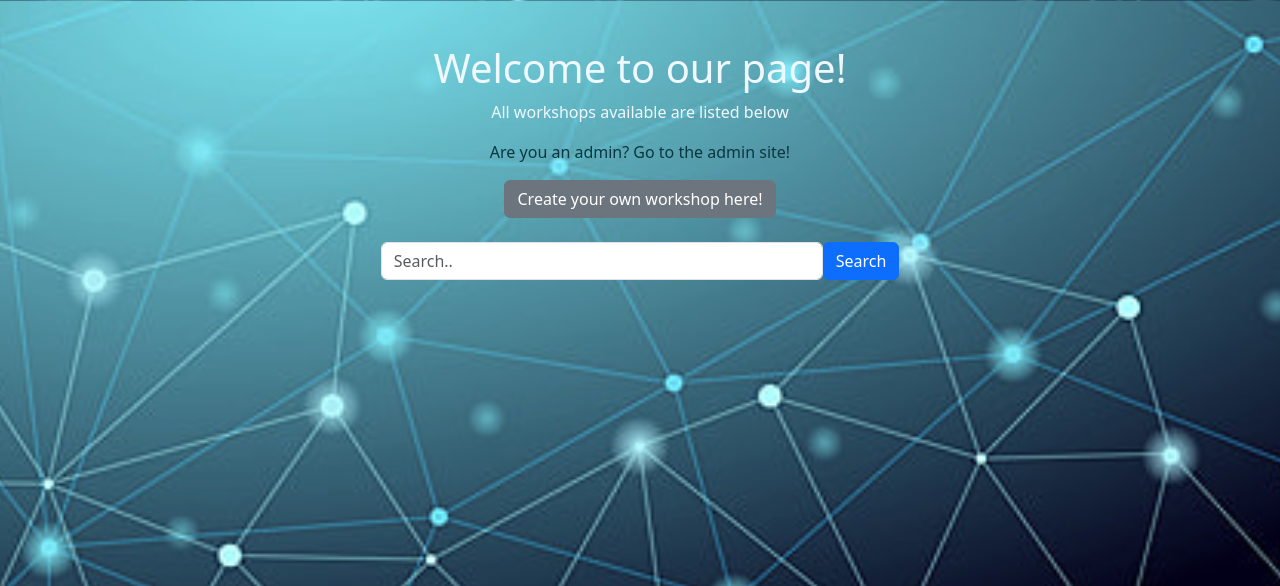
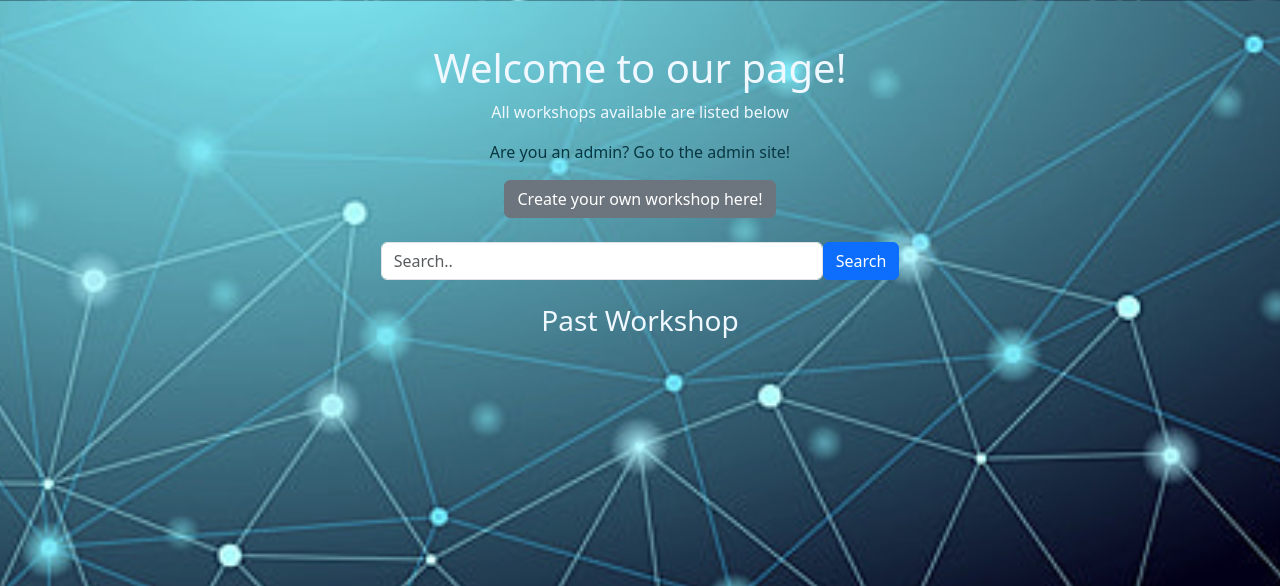
Before and after one commit to GraceCeline/Workshop, a Django app: page /workshop/ in a window 1280 px wide. Shown: the top 586 px of the page. Run offline with Django 5.2, Linux system fonts and the light colour scheme; data that the repository does not hold is empty; some libraries are stand-ins or nearby versions.

Commit message:
working progress

```diff
--- a/myworkshop/settings.py
+++ b/myworkshop/settings.py
@@ -117,8 +117,11 @@ TIME_ZONE = 'UTC'
 
 USE_I18N = True
 
+USE_L10N = True
+
 USE_TZ = True
 
+DATE_INPUT_FORMATS = ('%d/%m/%Y')
 
 # Static files (CSS, JavaScript, Images)
 # https://docs.djangoproject.com/en/5.0/howto/static-files/
--- a/myworkshop/urls.py
+++ b/myworkshop/urls.py
@@ -18,6 +18,7 @@ from django.contrib import admin
 from django.urls import include, path
 
 urlpatterns = [
+    path('', include('django.contrib.auth.urls')),
     path('admin/', admin.site.urls),
     path('workshop/', include("workshop.urls"))
 ]
--- a/workshop/templates/workshop/detail_workshop.html
+++ b/workshop/templates/workshop/detail_workshop.html
@@ -14,7 +14,7 @@
             <p>End Time: {{ workshop.end_time }}</p>
             <h2>Tools</h2>
             <ul>
-                {% for tool in workshop.tools.all %}
+                {% for tool in workshop.tool.all %}
                     <li>{{ tool.tool }}</li>
                 {% endfor %}
             </ul>
--- a/workshop/templates/workshop/homepage.html
+++ b/workshop/templates/workshop/homepage.html
@@ -23,6 +23,7 @@
     <div class="workshops">
         <div class="row justify-content-space-around">
         {% for workshop in workshop_list %}
+            {% if not workshop.past_workshop %}
                 <div class="col-md-4">
                     <div class="card mb-4">
                         <div class="card-body">
@@ -33,30 +34,35 @@
                         </div>
                     </div>
                 </div>
+            {% endif %}
 
             {% if forloop.counter|divisibleby:3 and not forloop.last %}
                 </div><div class="row justify-content-start">
             {% endif %}
         {% endfor %}
-        <!-- <table class="table table-borderless mx-auto my-2" style="width: 50%; z-index: 1;"
-            <thead class="mb-4">
-                <th scope="col">Workshop</th>
-                <th scope="col">Date</th>
-                <th scope="col">Edit Workshop</th>
-                <th scope="col">Delete Workshop</th>
-            </thead>
-            <tbody>
+    </div>
+    <h3>Past Workshop</h3>
+    <div class="row ">
         {% for workshop in workshop_list %}
-                <tr>
-                    <th scope="row"><a href="{% url 'workshop:details' workshop.id %}">{{ workshop.workshop_title }}</a></th>
-                    <td>{{ workshop.date }}</td>
-                    <td><a href="{% url 'workshop:edit_workshop' workshop.id %}" class="btn btn-warning" role="button">Edit</a></td>
-                    <td><a href="{% url 'workshop:delete_workshop' workshop.id %}" class="btn btn-danger" role="button">Delete</a></td>
-                </tr>
+            {% if workshop.past_workshop %}
+                <div class="col-md-4">
+                    <div class="card bg-secondary-subtle mb-4">
+                        <div class="card-body">
+                            <h5 class="card-title"><a href="{% url 'workshop:details' workshop.id %}">{{ workshop.workshop_title }}</a></h5>
+                            <p class="card-text">{{ workshop.description }}</p>
+                            <a href="{% url 'workshop:edit_workshop' workshop.id %}" class="btn btn-warning" role="button">Edit</a>
+                            <a href="{% url 'workshop:delete_workshop' workshop.id %}" class="btn btn-danger" role="button">Delete</a>
+                        </div>
+                    </div>
+                </div>
+            {% endif %}
+
+            {% if forloop.counter|divisibleby:3 and not forloop.last %}
+                </div><div class="row justify-content-start">
+            {% endif %}
         {% endfor %}
-            </tbody>
-        </table>> -->
          </div>
+
     </div>
 </body>
 </html>
--- a/workshop/views.py
+++ b/workshop/views.py
@@ -1,3 +1,5 @@
+from django.db.models import Q
+from django.core.paginator import Paginator
 from django.shortcuts import get_object_or_404, render, redirect,reverse
 from django.http import HttpResponse, HttpResponseRedirect
 from django.template import loader
@@ -9,11 +11,18 @@ import logging
 class ListWorkshop(generic.ListView):
     template_name = "workshop/homepage.html"
     context_object_name = "workshop_list"
+    paginate_by = 12
 
     def get_queryset(self):
         logging.info("Get Data")
         query = self.request.GET.get('search', '')
-        return Workshop.objects.filter(workshop_title__icontains=query).order_by("workshop_title")
+        if query:
+            return Workshop.objects.filter(
+                Q(workshop_title__icontains=query) |
+                Q(description__icontains=query) |
+                Q(location__icontains=query)).order_by("workshop_title")
+        else:
+            return Workshop.objects.all().order_by("workshop_title")
 
 class DetailWorkshop(generic.detail.DetailView):
     model = Workshop
```
Also changed, not shown: workshop/forms.py (+15 -14 lines), workshop/models.py (+19 -5 lines), workshop/migrations/0002_workshop_registration_deadline.py (added), workshop/migrations/0003_alter_workshop_registration_deadline.py (added). Lines whose indentation alone changed are shown as unchanged.
